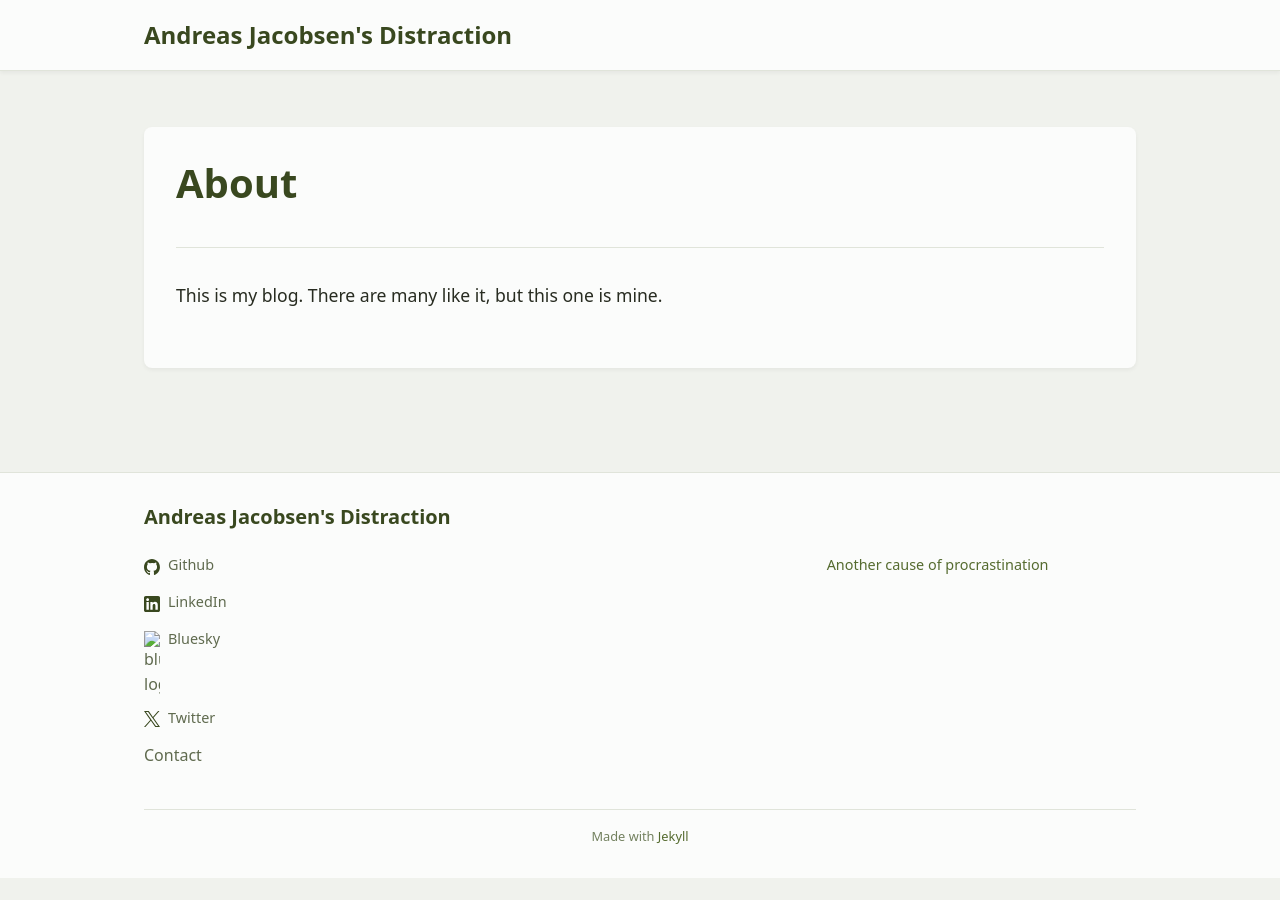
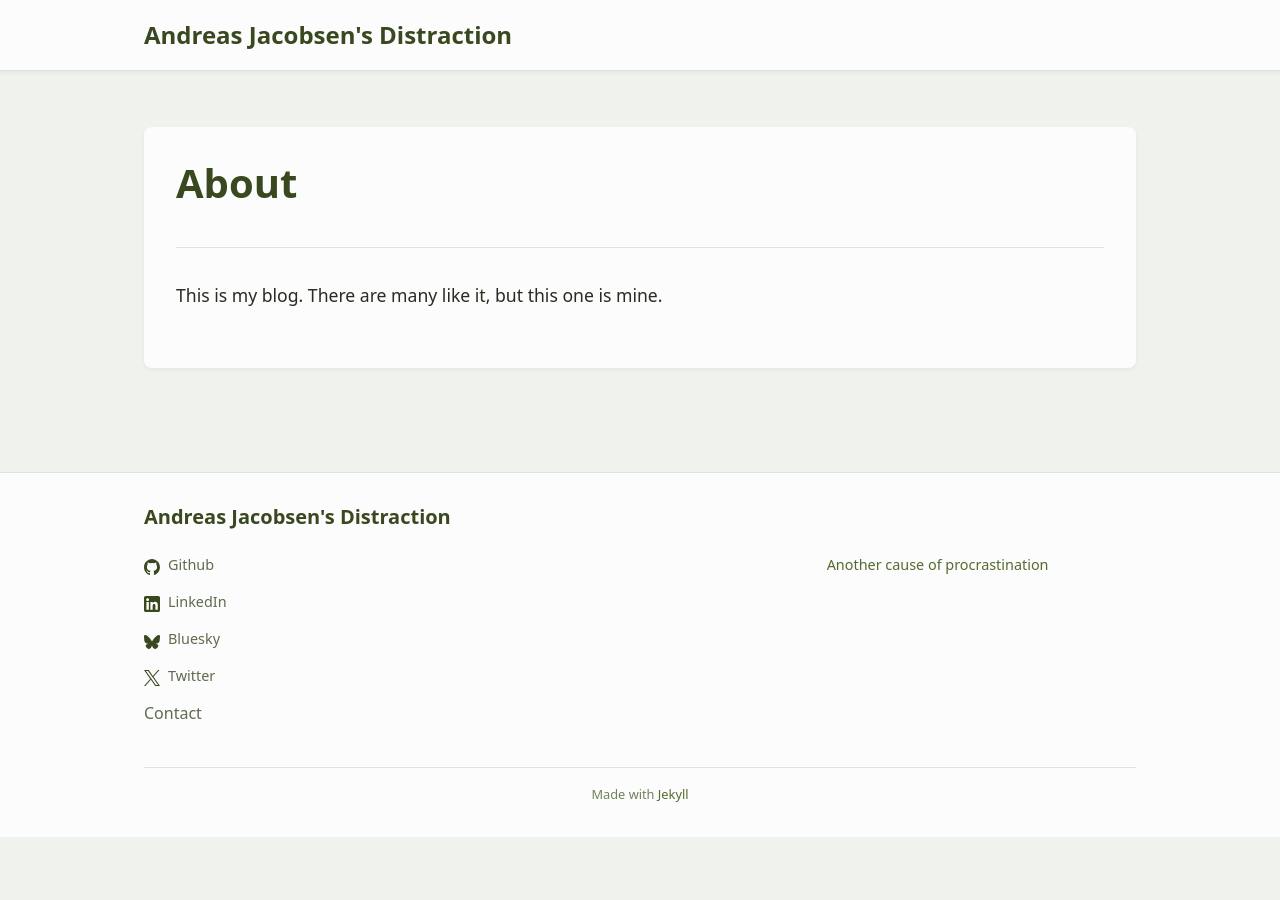
Before and after one commit to andreaja/andreaja.github.io, a Jekyll site: the page built from about.md, in a window 1280 px wide. Built offline with Jekyll 4.4.1, drawn with Linux system fonts in a browser that asks for light colours.

Commit message:
Links should be absolute, not relative

```diff
--- a/_includes/socialmedia.html
+++ b/_includes/socialmedia.html
@@ -18,7 +18,7 @@
   <li>
     <a href="https://bluesky.com/profile/{{ site.bluesky_username }}">
       <span class="icon  icon--bluesky">
-        <img src="assets/logos/bluesky-logo.svg" alt="bluesky logo"/>
+        <img src="/assets/logos/bluesky-logo.svg" alt="bluesky logo"/>
       </span>
       <span class="username">Bluesky</span>
     </a>
```
